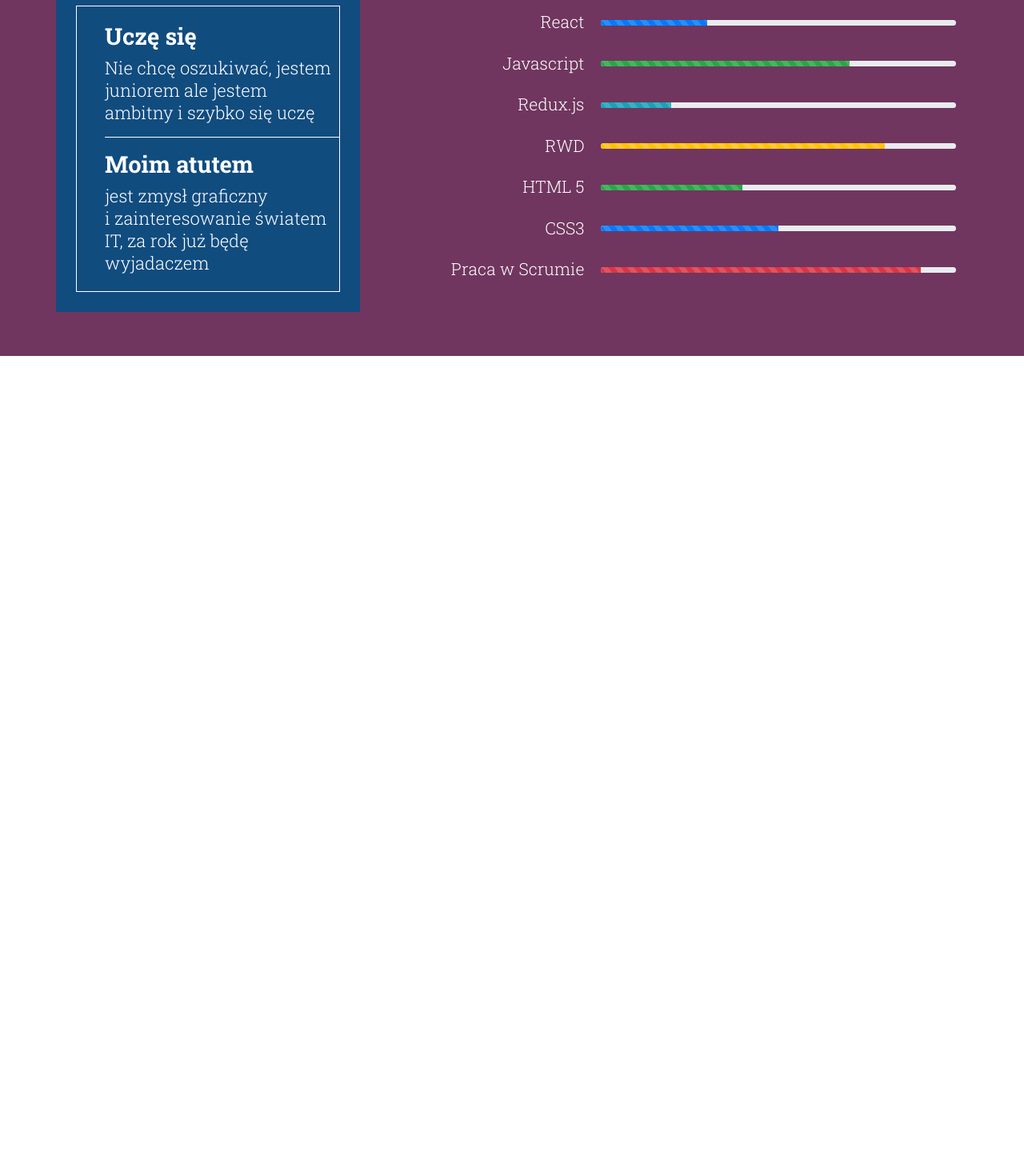
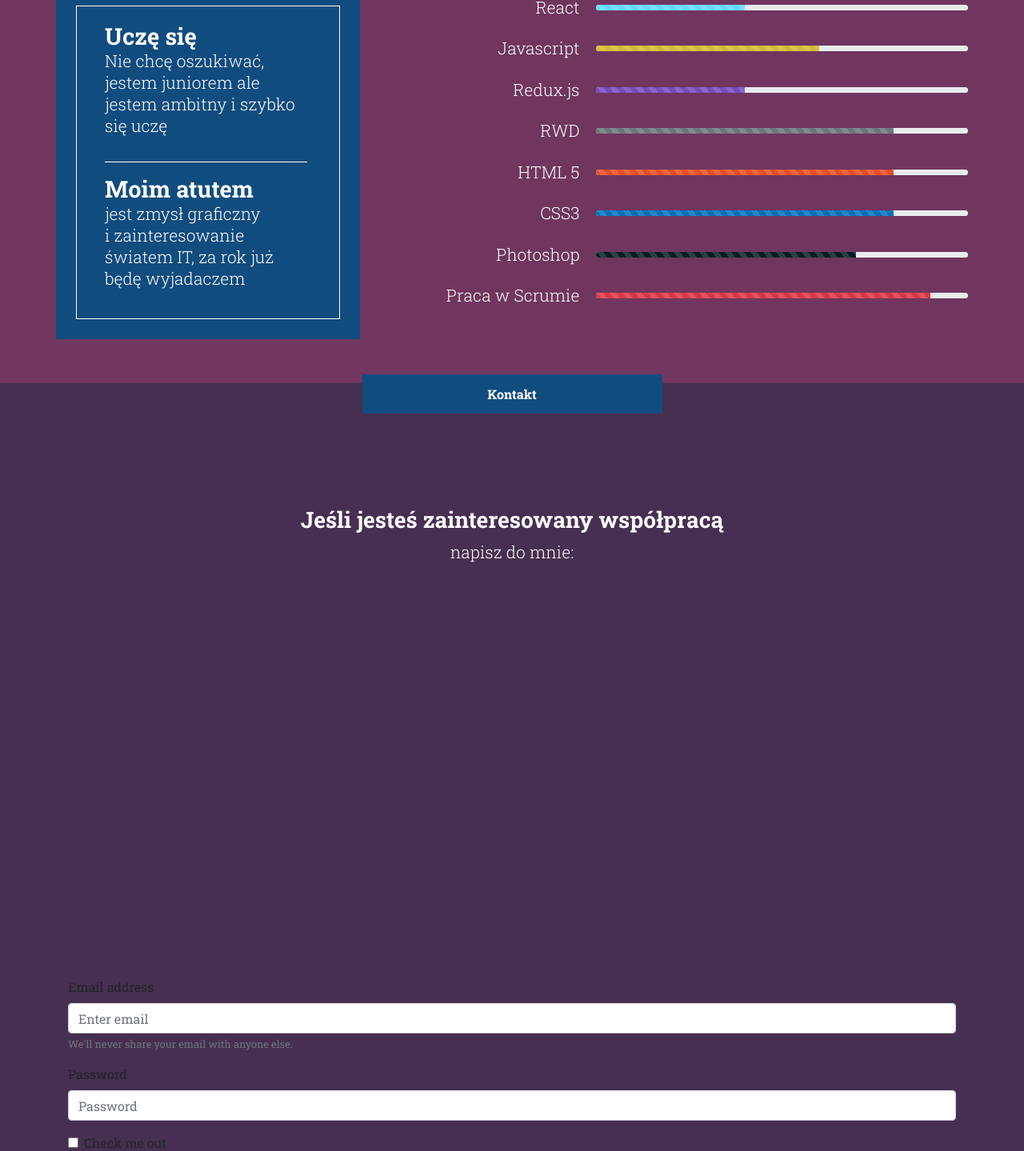
Before and after one commit to sq1fya/my-lp, a React (Create React App) app: page / in a window 1280 px wide. Shown: the part 1015-2454 px from the top of the page at 80% size. Before the commit the page ends 1460 px from the top, so only its background shows below. Built offline with nearby package versions, Linux system fonts and the light colour scheme.

Commit message:
Start section contact

```diff
--- a/src/App.js
+++ b/src/App.js
@@ -1,6 +1,7 @@
 import React, { Component } from "react";
 import SectionAboutMe from "./components/section-about-me/section-about-me"
 import SectionSkills from "./components/section-skills/section-skills"
+import SectionContact from "./components/section-contact/section-contact"
 import "./Logo.scss";
 import "./main.scss";
 class App extends Component {
@@ -9,6 +10,7 @@ class App extends Component {
       <div>
       <SectionAboutMe/>
       <SectionSkills/>
+      <SectionContact/>
       </div>
     );
   }
--- /dev/null
+++ b/src/components/section-contact/section-contact.js
@@ -0,0 +1,60 @@
+import React, { Component } from "react";
+import "./section-contact.scss";
+
+class SectionContact extends Component {
+  render() {
+    return (
+      <section className="section-contact container-fluid">
+        <div className="row">
+          <div className="container">
+            <div className="title">
+              <h3>Kontakt</h3>
+            </div>
+            <div className="col info-box">
+              <h3>Jeśli jesteś zainteresowany współpracą</h3>
+              <p>napisz do mnie:</p>
+            </div>
+            <form>
+              <div class="form-group">
+                <label for="exampleInputEmail1">Email address</label>
+                <input
+                  type="email"
+                  class="form-control"
+                  id="exampleInputEmail1"
+                  aria-describedby="emailHelp"
+                  placeholder="Enter email"
+                />
+                <small id="emailHelp" class="form-text text-muted">
+                  We'll never share your email with anyone else.
+                </small>
+              </div>
+              <div class="form-group">
+                <label for="exampleInputPassword1">Password</label>
+                <input
+                  type="password"
+                  class="form-control"
+                  id="exampleInputPassword1"
+                  placeholder="Password"
+                />
+              </div>
+              <div class="form-check">
+                <input
+                  type="checkbox"
+                  class="form-check-input"
+                  id="exampleCheck1"
+                />
+                <label class="form-check-label" for="exampleCheck1">
+                  Check me out
+                </label>
+              </div>
+              <button type="submit" class="btn btn-primary">
+                Submit
+              </button>
+            </form>
+          </div>
+        </div>
+      </section>
+    );
+  }
+}
+export default SectionContact;
--- /dev/null
+++ b/src/components/section-contact/section-contact.scss
@@ -0,0 +1,30 @@
+$bg-color-blue: #114c7f;
+
+.section-contact {
+  background-color: #472f51;
+  .title {
+    margin: 0 auto;
+    max-width: 375px;
+    background-color: $bg-color-blue;
+    padding: 15px;
+    margin-top: -11px;
+    font-weight: 700;
+    h3 {
+      text-align: center;
+      font-size: 16px;
+      color: white;
+      margin: 0;
+    }
+  }
+  .info-box {
+    padding: 116px 0 500px;
+    text-align: center;
+    color: white;
+    h3 {
+    }
+    p {
+      font-size: 21px;
+      font-weight: 300;
+    }
+  }
+}
--- a/src/components/section-skills/section-skills.js
+++ b/src/components/section-skills/section-skills.js
@@ -36,43 +36,43 @@ class SectionSkills extends Component {
                 <div className="skill row d-flex justify-content-end"><p>React</p>
                 <div className="progress">
                   <div
-                    class="progress-bar progress-bar-striped progress-bar-animated"
+                    class="progress-bar progress-bar-striped progress-bar-animated bg-react"
                     role="progressbar"
                     aria-valuenow="40"
                     aria-valuemin="0"
                     aria-valuemax="100"
-                    style={{ width: "30%" }}
+                    style={{ width: "40%" }}
                     />
                 </div>
                 </div>
                 <div className="skill row d-flex justify-content-end"><p>Javascript</p>
                 <div className="progress">
                   <div
-                    class="progress-bar progress-bar-striped progress-bar-animated bg-success"
+                    class="progress-bar progress-bar-striped progress-bar-animated bg-js"
                     role="progressbar"
                     aria-valuenow="40"
                     aria-valuemin="0"
                     aria-valuemax="100"
-                    style={{ width: "70%"}}
+                    style={{ width: "60%"}}
                   />
                 </div>
                 </div>
                 <div className="skill row d-flex justify-content-end"><p>Redux.js</p>
                 <div className="progress">
                   <div
-                    class="progress-bar progress-bar-striped progress-bar-animated bg-info"
+                    class="progress-bar progress-bar-striped progress-bar-animated bg-redux"
                     role="progressbar"
                     aria-valuenow="40"
                     aria-valuemin="0"
                     aria-valuemax="100"
-                    style={{ width: "20%" }}
+                    style={{ width: "40%" }}
                   />
                 </div>
                 </div>
                 <div className="skill row d-flex justify-content-end"><p>RWD</p>
                 <div className="progress">
                   <div
-                    class="progress-bar progress-bar-striped progress-bar-animated bg-warning"
+                    class="progress-bar progress-bar-striped progress-bar-animated bg-secondary"
                     role="progressbar"
                     aria-valuenow="40"
                     aria-valuemin="0"
@@ -84,24 +84,36 @@ class SectionSkills extends Component {
                 <div className="skill row d-flex justify-content-end"><p>HTML 5</p>
                 <div className="progress">
                   <div
-                    class="progress-bar progress-bar-striped progress-bar-animated bg-success"
+                    class="progress-bar progress-bar-striped progress-bar-animated bg-html5"
                     role="progressbar"
                     aria-valuenow="40"
                     aria-valuemin="0"
                     aria-valuemax="100"
-                    style={{ width: "40%" }}
+                    style={{ width: "80%" }}
                   />
                 </div>
                 </div>
                 <div className="skill row d-flex justify-content-end"><p>CSS3</p>
                 <div className="progress">
                   <div
-                    class="progress-bar progress-bar-striped progress-bar-animated bg-primary"
+                    class="progress-bar progress-bar-striped progress-bar-animated bg-css3"
                     role="progressbar"
                     aria-valuenow="40"
                     aria-valuemin="0"
                     aria-valuemax="100"
-                    style={{ width: "50%" }}
+                    style={{ width: "80%" }}
+                  />
+                </div>
+                </div>
+                <div className="skill row d-flex justify-content-end"><p>Photoshop</p>
+                <div className="progress">
+                  <div
+                    class="progress-bar progress-bar-striped progress-bar-animated bg-ps"
+                    role="progressbar"
+                    aria-valuenow="40"
+                    aria-valuemin="0"
+                    aria-valuemax="100"
+                    style={{ width: "70%"}}
                   />
                 </div>
                 </div>
--- a/src/components/section-skills/section-skills.scss
+++ b/src/components/section-skills/section-skills.scss
@@ -1,9 +1,32 @@
+.bg-react {
+  background-color: #61dafb;
+}
+
+.bg-js {
+  background-color: #d6ba32;
+}
+
+.bg-redux {
+  background-color: #764abc;
+}
+
+.bg-html5 {
+  background-color: #e44d26;
+}
+
+.bg-css3 {
+  background-color: #0170ba;
+}
+
+.bg-ps {
+  background-color: #001d26;
+}
+
 $bg-color-purple-light: #70365f;
 $bg-color-pink: #bd3c8a;
 $bg-color-blue: #114c7f;
 
 .section-skills {
-  // height: 700px;
   background-color: #70365f;
   .title {
     margin: 0 auto;
@@ -37,28 +60,26 @@ $bg-color-blue: #114c7f;
         }
       }
       .inside-text {
-        font-size: 22px;
+        font-size: 21px;
         padding: 18px 10px 25px 10px;
-        line-height: 28px;
+        line-height: 27px;
         .inside-text--box {
-          padding: 20px 0px 5px 35px;
+          padding: 20px 40px 5px 35px;
           border: 1px solid white;
           h3 {
             font-size: 29px;
             font-weight: 700;
-            &:nth-last-of-type(1) {
-              // margin-top: 0px;
-            }
+            margin: 0;
           }
           p {
-            // margin-bottom: 30px;
+            padding-bottom: 15px;
           }
         }
       }
     }
     .skills-box {
       .skill {
-        margin: 20px 0 20px 0;
+        margin-bottom: 20px;
         align-items: center;
         p {
           color: white;
```
